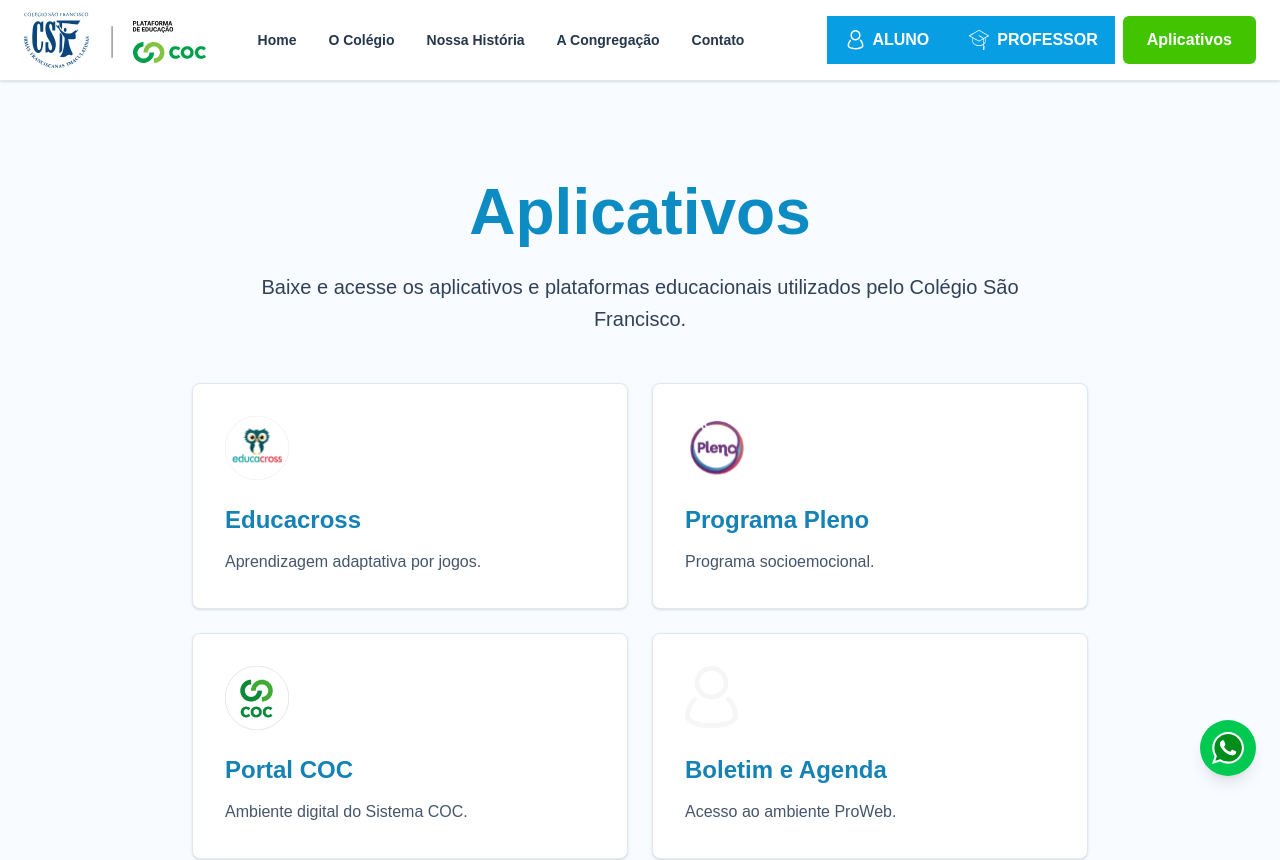
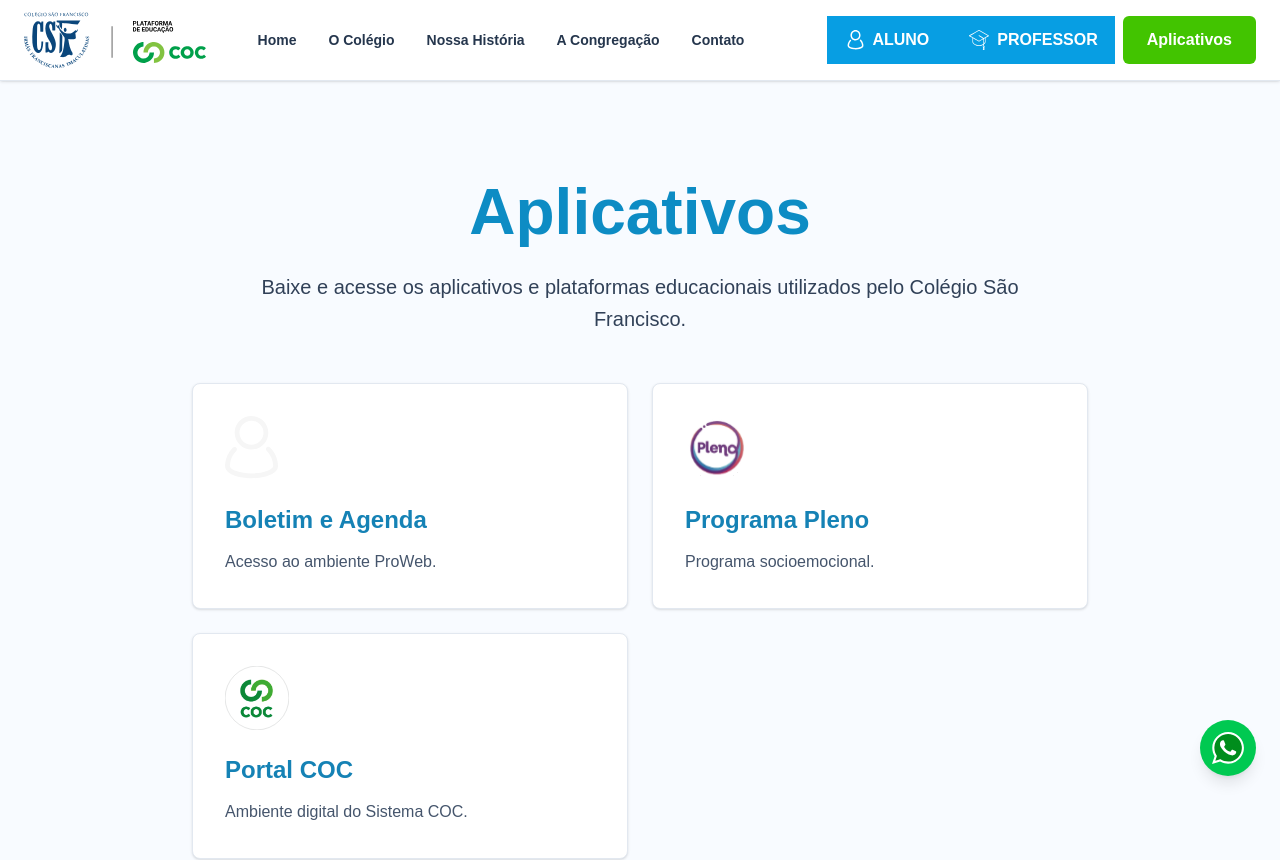
Before and after one commit to marielcbs/csf2022, a Next.js app: page /aplicativos in a window 1280 px wide. Shown: the top 860 px of the page. Built offline with nearby package versions, Linux system fonts and the light colour scheme.

Commit message:
Replace Educacross card with Boletim e Agenda

```diff
--- a/src/app/aplicativos/page.tsx
+++ b/src/app/aplicativos/page.tsx
@@ -15,10 +15,10 @@
 
       <div className="mx-auto mt-12 grid max-w-4xl gap-6 md:grid-cols-2">
         <AppCard
-          title="Educacross"
-          description="Aprendizagem adaptativa por jogos."
-          image="/csf/logos/educacross.svg"
-          href="https://www.educacross.com.br"
+          title="Boletim e Agenda"
+          description="Acesso ao ambiente ProWeb."
+          image="/csf/icons/icon_aluno.svg"
+          href="https://web.prodados.net.br/ProWeb/SaoFrancisco/Login.aspx?ReturnUrl=%2fProWeb%2fSaoFrancisco"
         />
         <AppCard
           title="Programa Pleno"
@@ -32,13 +32,7 @@
           image="/csf/logos/coc.svg"
           href="https://www.coc.com.br"
         />
-        <AppCard
-          title="Boletim e Agenda"
-          description="Acesso ao ambiente ProWeb."
-          image="/csf/icons/icon_aluno.svg"
-          href="https://web.prodados.net.br/ProWeb/SaoFrancisco/Login.aspx?ReturnUrl=%2fProWeb%2fSaoFrancisco"
-        />
-      </div>
+     </div>
     </main>
   );
 }
```
